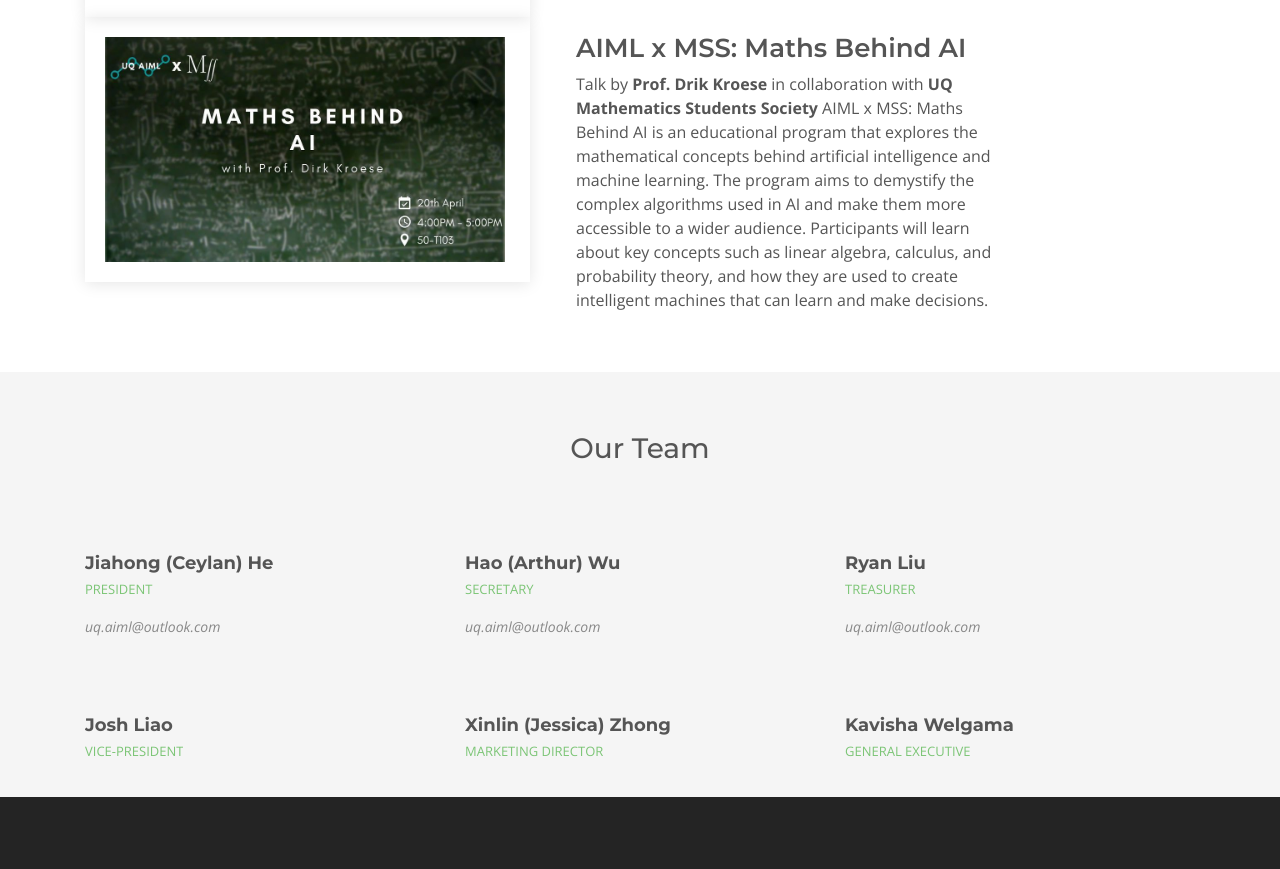
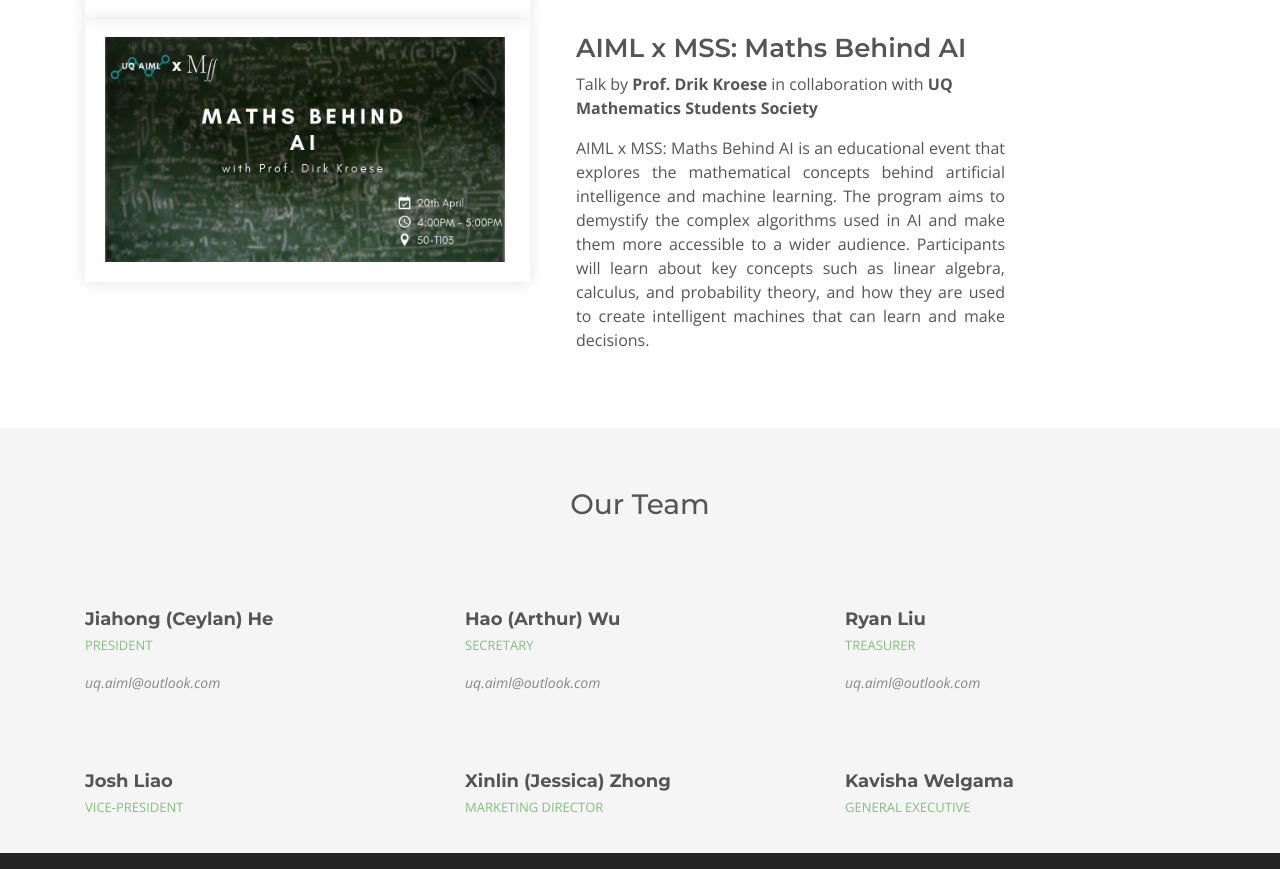
Before and after one commit to uqaiml/uqaiml.github.io, a plain HTML site: page index.html in a window 1280 px wide. Shown: the part 4694-5563 px from the top of the page. Drawn offline with nearby package versions, Linux system fonts and the light colour scheme.

Commit message:
Clean up

```diff
--- a/index.html
+++ b/index.html
@@ -477,13 +477,13 @@ Do you have what it takes to crunch the numbers and make the discovery of a life
               <h3>AIML x MSS: Maths Behind AI</h3>
               <p>
                 Talk by <b>Prof. Drik Kroese</b> in collaboration with <b>UQ Mathematics Students Society</b>
-                AIML x MSS: Maths Behind AI is an educational program that explores the mathematical concepts behind artificial intelligence and machine learning. The program aims to demystify the complex algorithms used in AI and make them more accessible to a wider audience. Participants will learn about key concepts such as linear algebra, calculus, and probability theory, and how they are used to create intelligent machines that can learn and make decisions.
               </p>
+              <p style="text-align: justify">
+                AIML x MSS: Maths Behind AI is an educational event that explores the mathematical concepts behind artificial intelligence and machine learning. The program aims to demystify the complex algorithms used in AI and make them more accessible to a wider audience. Participants will learn about key concepts such as linear algebra, calculus, and probability theory, and how they are used to create intelligent machines that can learn and make decisions.
             </div>
+              </p>
+
           </div>
-
-
-
 
         </div>
 
```
